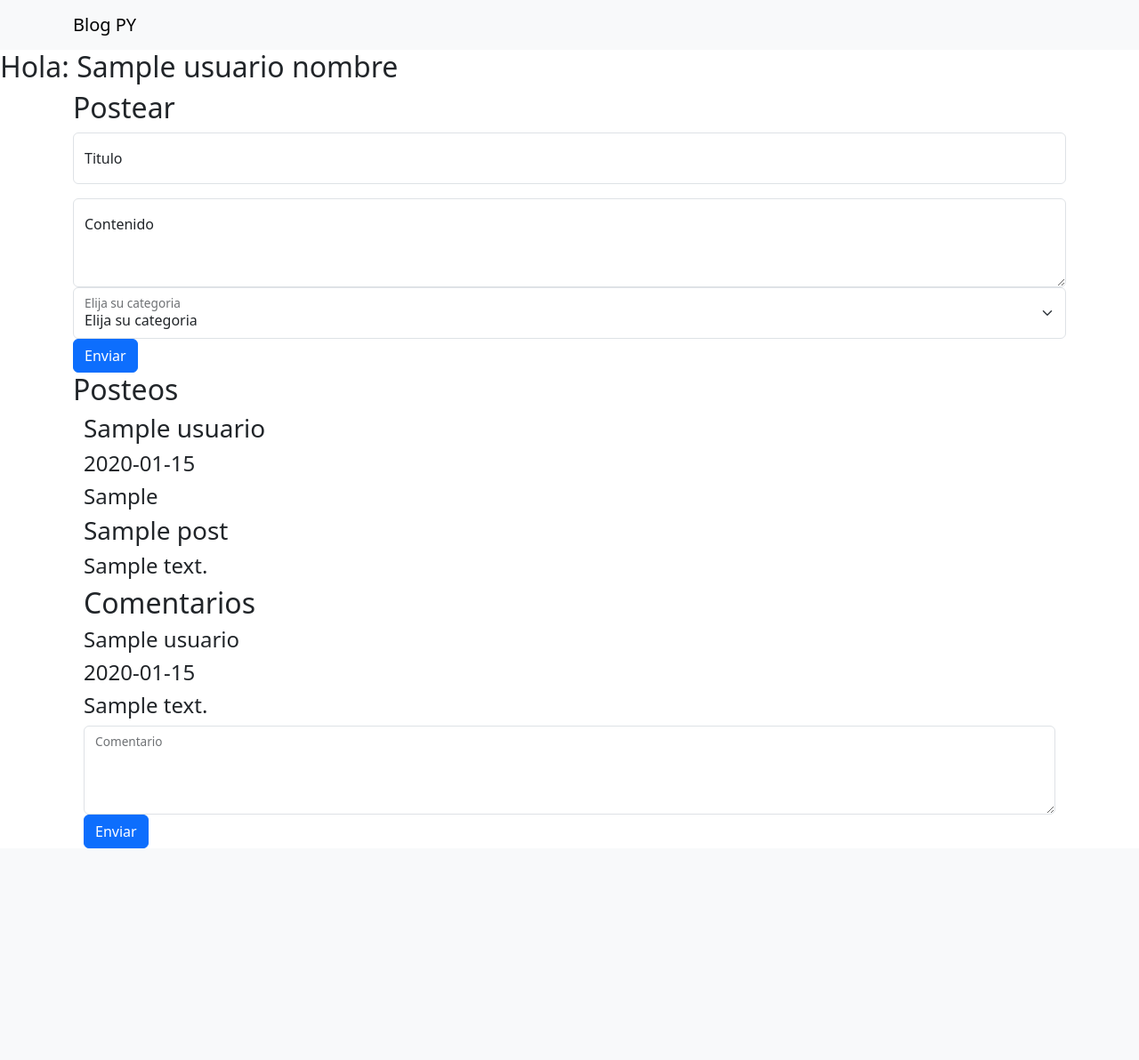
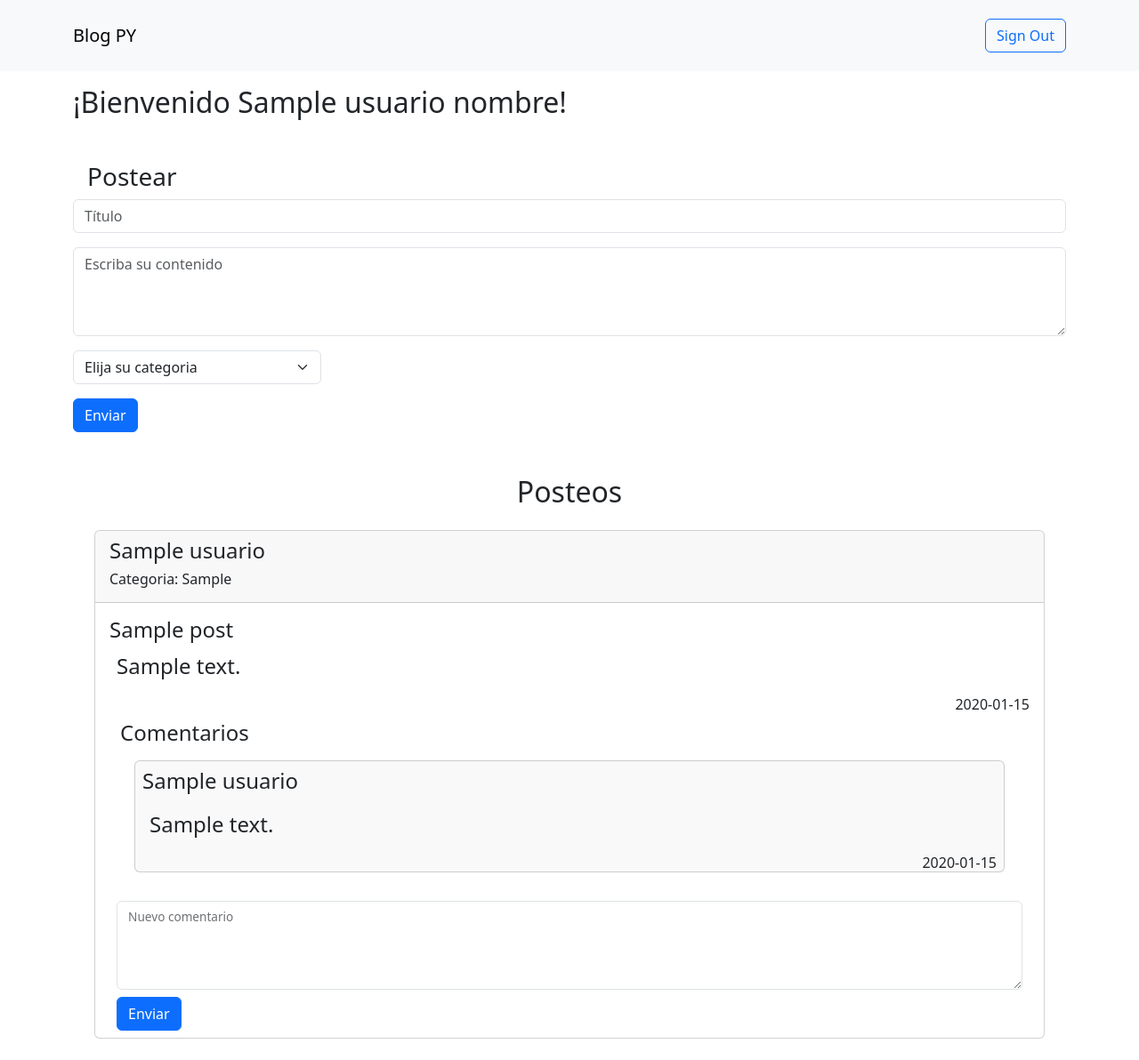
Before and after one commit to simonlombardiITEC/flask_blog, a Flask app: template templates/inicio.html in a window 1280 px wide. Shown: the whole page at 89% size. Before the commit the page ends 954 px from the top, so only its background shows below. Run offline with Flask 3, Linux system fonts and the light colour scheme; tables that the repository leaves empty hold one stand-in row (values such as "Sample post"); the template is opened without the code that fills it: values that come from a table or form of the project are taken from there, most other values are stand-ins (such as "Sample title", 1, 10 or a date in 2020).

Commit message:
Cambios esteticos

```diff
--- a/templates/inicio.html
+++ b/templates/inicio.html
@@ -3,32 +3,26 @@
 
 {% block body %}
 
-<h2>Hola: {{usuario_nombre}}</h2>
-
 <section id="postear" class="container">
-    <h2>Postear</h2>
+    <h2 class="mt-3">¡Bienvenido {{usuario_nombre}}!</h2>
+    <h2 class="mx-3 mt-5 fs-3">Postear</h2>
     <form action="/crear_post" method="post">
         <div> <input type="text" name="usuario_id" id="usuario" placeholder="" value="{{usuario_id}}" style="display:
             none;"></div>
-        <div class="form-floating mb-3">
+        <div class="col-12 mb-3">
             <input type="text" name="titulo" class="form-control" id="titulo" placeholder="Título">
-            <label for="titulo">Titulo</label>
         </div>
-
-        <div class="form-floating">
+        <div class="col-md-12 mb-3">
             <textarea class="form-control" name="contenido" placeholder="Escriba su contenido" id="contenido"
                 style="height: 100px"></textarea>
-            <label for="contenido">Contenido</label>
         </div>
-
-        <div class="form-floating">
+        <div class="col-md-3 mb-3">
             <select class="form-select" name="categoria" id="categoria" aria-label="Categoria">
                 <option selected>Elija su categoria</option>
                 {% for categoria in categorias %}
                 <option value="{{categoria.id}}">{{categoria.categoria}}</option>
                 {% endfor %}
             </select>
-            <label for="categoria">Elija su categoria</label>
         </div>
 
         <button type="submit" class="btn btn-primary">Enviar</button>
@@ -36,26 +30,34 @@
 </section>
 
 <section id='posteos' class="container">
-    <h2>Posteos</h2>
+    <h2 class="text-center pt-5">Posteos</h2>
     {% for post in posts %}
-    <div id='post' class="container">
-        <h3> {{post.get_nombre()}}</h3>
-        <h4> {{post.fecha_creacion}}</h4>
-        <h4> {{post.get_categoria()}}</h4>
-        <h3> {{post.titulo}}</h3>
-        <h4> {{post.contenido}}</h4>
-
-        <h2>Comentarios</h2>
-        <div>
-            {% for comentario in comentarios %}
-            {% if post.id == comentario.post_id %}
-            <h4>{{comentario.get_nombre()}}</h4>
-            <h4>{{comentario.fecha_creacion}}</h4>
-            <h4>{{comentario.texto_comentario}}</h4>
-            {% endif %}
-            {%endfor%}
+    <div class="card m-4">
+        <div class="card-header">
+            <h4> {{post.get_nombre()}}</h4>
+            <h6 class="fw-light">Categoria: {{post.get_categoria()}}</h6>
+        </div>
+        <div class="card-body">
+            <h4 class="card-title">{{post.titulo}}</h4>
+            <p class="card-text fw-light fs-4 px-2">{{post.contenido}}</p>
+            <h6 class="card-text fw-lighter text-end"> {{post.fecha_creacion}}</h6>
+            <div id='comentarios' class="container">
+                <h4>Comentarios</h4>
+                {% for comentario in comentarios %}
+                {% if post.id == comentario.post_id %}
+                <div class="card m-3" style="background-color: #f9f9f9;">
+                    <h4 class="card-title p-2">{{comentario.get_nombre()}}</h4>
+                    <p class="card-text fw-light fs-4 px-3">{{comentario.texto_comentario}}</p>
+                    <h6 class="card-text fw-lighter text-end px-2">{{comentario.fecha_creacion}}</h6>
+                </div>
+                {% endif %}
+                {% endfor %}
+            </div>
+        </div>
+        <div class="mx-4">
             <form action="/crear_comentario" method="post">
-                <div> <input type="text" name="usuario_id" id="usuario" placeholder="" value="{{usuario_id}}" style="display:
+                <div> <input type="text" name="usuario_id" id="usuario" placeholder="" value="{{usuario_id}}"
+                        style="display:
                         none;">
                 </div>
                 <div> <input type="text" name="post_id" id="post" placeholder="" value="{{post.id}}" style="display:
@@ -64,13 +66,13 @@
                 <div class="form-floating">
                     <textarea class="form-control" name="contenido" id="contenido"
                         style="height: 100px"></textarea>
-                    <label for="contenido">Comentario</label>
+                    <label for="contenido">Nuevo comentario</label>
                 </div>
-                <button type="submit" class="btn btn-primary">Enviar</button>
+                <button type="submit" class="btn btn-primary my-2">Enviar</button>
             </form>
-
         </div>
     </div>
+
     {% endfor %}
 </section>
 
--- a/templates/layout.html
+++ b/templates/layout.html
@@ -11,17 +11,19 @@
 </head>
 
 <body>
-    <nav class="navbar navbar-expand-sm navbar-light bg-light">
+    <nav class="navbar navbar-expand-sm bg-body-tertiary" style="height: 80px;">
         <div class="container">
-            <a class="navbar-brand" href="#">Blog PY</a>
-            <button class="navbar-toggler d-lg-none" type="button" data-bs-toggle="collapse"
-                data-bs-target="#collapsibleNavId" aria-controls="collapsibleNavId" aria-expanded="false"
+            <a class="navbar-brand" href="#">Blog <span class="fs-bold">PY</span></a>
+            <button class="navbar-toggler" type="button" data-bs-toggle="collapse"
+                data-bs-target="#navbarSupportedContent" aria-controls="navbarSupportedContent" aria-expanded="false"
                 aria-label="Toggle navigation">
                 <span class="navbar-toggler-icon"></span>
             </button>
+            <div class="collapse navbar-collapse d-flex justify-content-end" id="navbarSupportedContent">
+                <button class="btn btn-outline-primary" type="submit">Sign Out</button>
+            </div>
         </div>
     </nav>
-
     {% block body%}{% endblock %}
 
 
```
